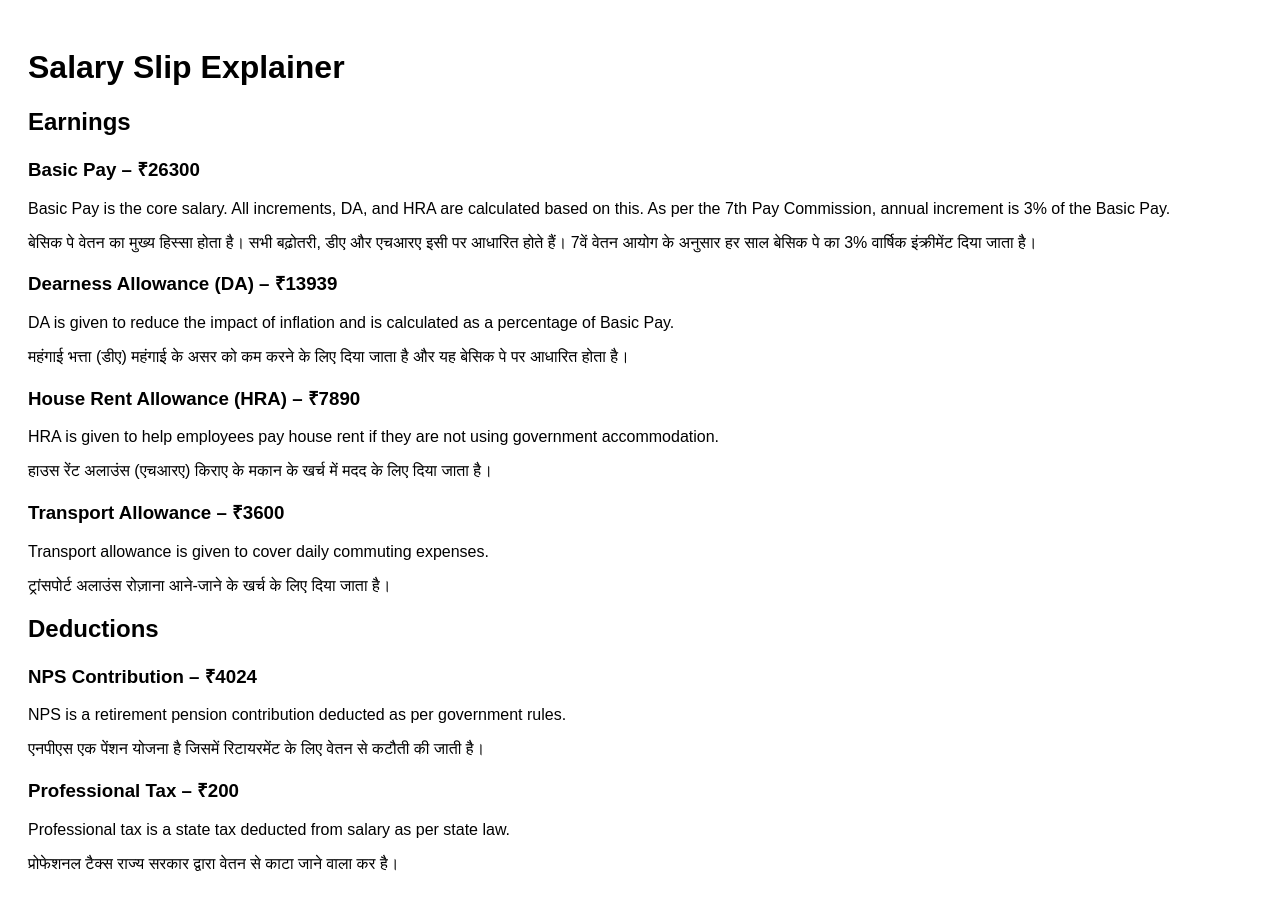
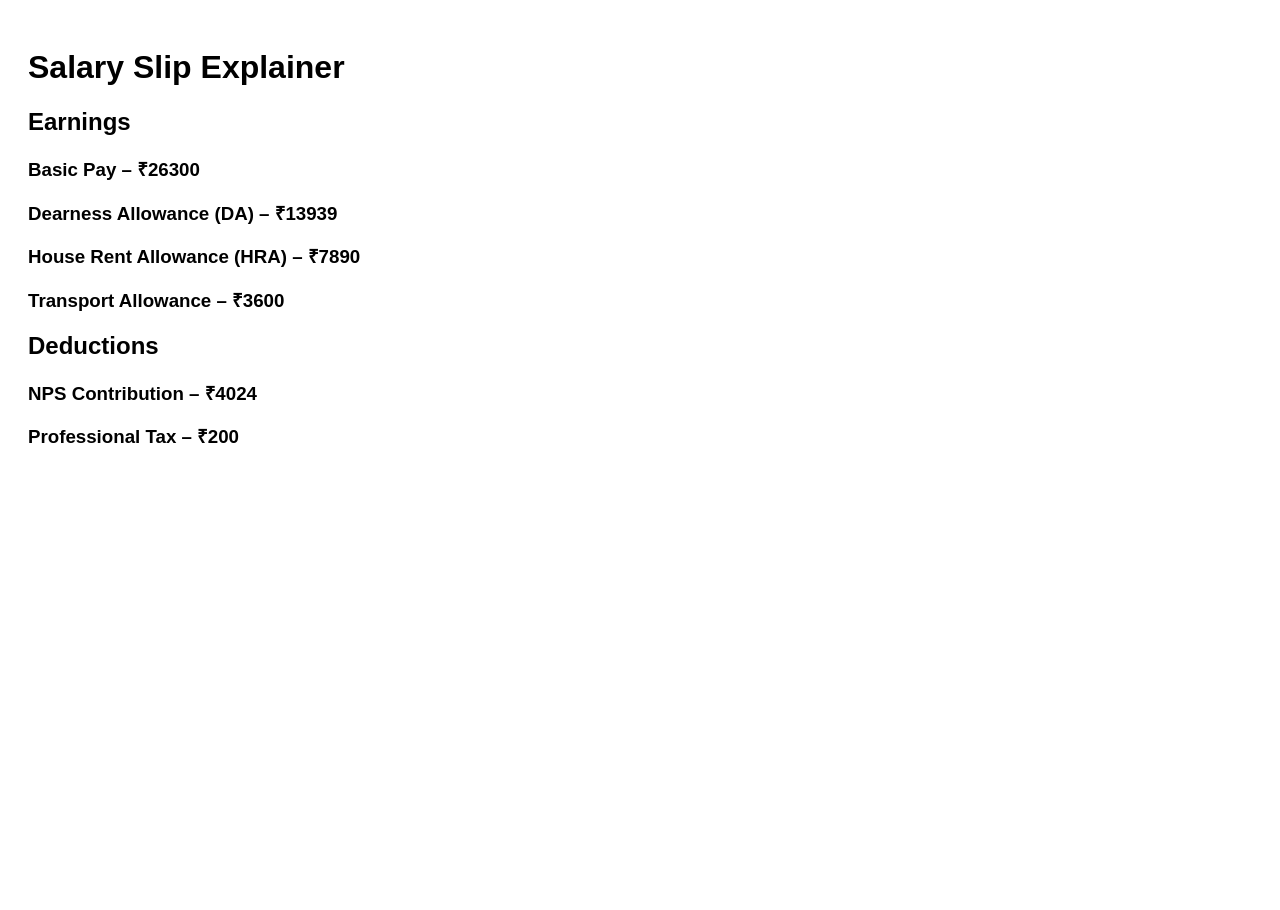
Before and after one commit to salarysamjho/salary-slip-explainer-v1, a Next.js app: page / in a window 1280 px wide. Shown: the top 910 px of the page. After the commit the page ends 800 px from the top, so only its background shows below. Built offline with nearby package versions, Linux system fonts and the light colour scheme.

Commit message:
Update page.tsx

```diff
--- a/app/page.tsx
+++ b/app/page.tsx
@@ -1,43 +1,107 @@
 export default function Home() {
  const earnings = [
   {
+    id: "basic_pay",
     title: "Basic Pay",
     amount: 26300,
-  en: "Basic Pay is the core salary. All increments, DA, and HRA are calculated based on this. As per the 7th Pay Commission, annual increment is 3% of the Basic Pay.",
-  hi: "बेसिक पे वेतन का मुख्य हिस्सा होता है। सभी बढ़ोतरी, डीए और एचआरए इसी पर आधारित होते हैं। 7वें वेतन आयोग के अनुसार हर साल बेसिक पे का 3% वार्षिक इंक्रीमेंट दिया जाता है।",
+    appliesTo: "Government Employees",
+    calculation: "Fixed as per Pay Level in 7th Pay Commission",
+    currentRate: "Level-based (not percentage)",
+    lastRevised: "7th Pay Commission – 2016",
+    incrementRule: "3% annual increment on 1st July every year",
+    arrearsApplicable: "Yes, if increment or pay revision is delayed",
+    orderLink: "https://7thpaycommission.gov.in/",
+    explanation: {
+      en: "Basic Pay is the core salary. All major allowances like DA and HRA are calculated based on this.",
+      hi: "बेसिक पे वेतन का मुख्य हिस्सा होता है। डीए और एचआरए जैसे भत्ते इसी पर आधारित होते हैं।",
     },
+  },
+
   {
+    id: "da",
     title: "Dearness Allowance (DA)",
     amount: 13939,
-      en: "DA is given to reduce the impact of inflation and is calculated as a percentage of Basic Pay.",
-      hi: "महंगाई भत्ता (डीए) महंगाई के असर को कम करने के लिए दिया जाता है और यह बेसिक पे पर आधारित होता है।",
+    appliesTo: "Central & State Government Employees",
+    calculation: "Percentage of Basic Pay",
+    currentRate: "58% of Basic Pay",
+    lastRevised: "July 2025",
+    incrementRule: "Revised twice a year (Jan & July)",
+    arrearsApplicable: "Yes, paid from effective date",
+    orderLink: "https://finmin.gov.in/",
+    explanation: {
+      en: "DA is given to offset inflation. It is revised based on CPI data.",
+      hi: "महंगाई भत्ता महंगाई के प्रभाव को कम करने के लिए दिया जाता है।",
     },
+  },
+
   {
+    id: "hra",
     title: "House Rent Allowance (HRA)",
     amount: 7890,
-      en: "HRA is given to help employees pay house rent if they are not using government accommodation.",
-      hi: "हाउस रेंट अलाउंस (एचआरए) किराए के मकान के खर्च में मदद के लिए दिया जाता है।",
+    appliesTo: "Employees not using government accommodation",
+    calculation: "Percentage of Basic Pay (+ DA in some cases)",
+    currentRate: "8% / 16% / 24% depending on city",
+    lastRevised: "7th Pay Commission",
+    incrementRule: "Changes when DA crosses 25% & 50%",
+    arrearsApplicable: "Sometimes",
+    orderLink: "https://doe.gov.in/",
+    explanation: {
+      en: "HRA helps employees pay house rent.",
+      hi: "एचआरए कर्मचारियों को किराया चुकाने में सहायता करता है।",
     },
+  },
+
   {
+    id: "ta",
     title: "Transport Allowance",
     amount: 3600,
-  en: "Transport allowance is given to cover daily commuting expenses.",
-  hi: "ट्रांसपोर्ट अलाउंस रोज़ाना आने-जाने के खर्च के लिए दिया जाता है।"
+    appliesTo: "Most government employees",
+    calculation: "Fixed amount by pay level",
+    currentRate: "₹1,800 – ₹7,200 + DA",
+    lastRevised: "7th Pay Commission",
+    incrementRule: "DA applicable on TA",
+    arrearsApplicable: "Yes",
+    orderLink: "https://doe.gov.in/",
+    explanation: {
+      en: "Transport Allowance covers commuting expenses.",
+      hi: "ट्रांसपोर्ट अलाउंस आने-जाने के खर्च के लिए दिया जाता है।",
+    },
   },
 ];
 
   const deductions = [
   {
+    id: "nps",
     title: "NPS Contribution",
     amount: 4024,
-      en: "NPS is a retirement pension contribution deducted as per government rules.",
-      hi: "एनपीएस एक पेंशन योजना है जिसमें रिटायरमेंट के लिए वेतन से कटौती की जाती है।",
+    appliesTo: "Government Employees (Joined after 2004)",
+    calculation: "10% of Basic + DA",
+    currentRate: "10% (Employee) + 14% (Govt)",
+    lastRevised: "April 2019",
+    arrearsApplicable: "No",
+    legalBasis: "PFRDA Act",
+    orderLink: "https://pfrda.org.in/",
+    explanation: {
+      en: "NPS is a retirement pension scheme.",
+      hi: "एनपीएस एक पेंशन योजना है जो रिटायरमेंट के लिए होती है।",
     },
+  },
+
   {
+    id: "pt",
     title: "Professional Tax",
     amount: 200,
-      en: "Professional tax is a state tax deducted from salary as per state law.",
-      hi: "प्रोफेशनल टैक्स राज्य सरकार द्वारा वेतन से काटा जाने वाला कर है।",
+    appliesTo: "State-specific",
+    calculation: "Fixed slab by state",
+    currentRate: "₹200 (example)",
+    lastRevised: "State Government Notification",
+    arrearsApplicable: "No",
+    legalBasis: "State Professional Tax Act",
+    orderLink: "https://www.incometax.gov.in/",
+    explanation: {
+      en: "Professional tax is deducted by state law.",
+      hi: "प्रोफेशनल टैक्स राज्य सरकार द्वारा लिया जाता है।",
+    },
   },
 ];
 
```
Lines whose indentation alone changed are shown as unchanged.
